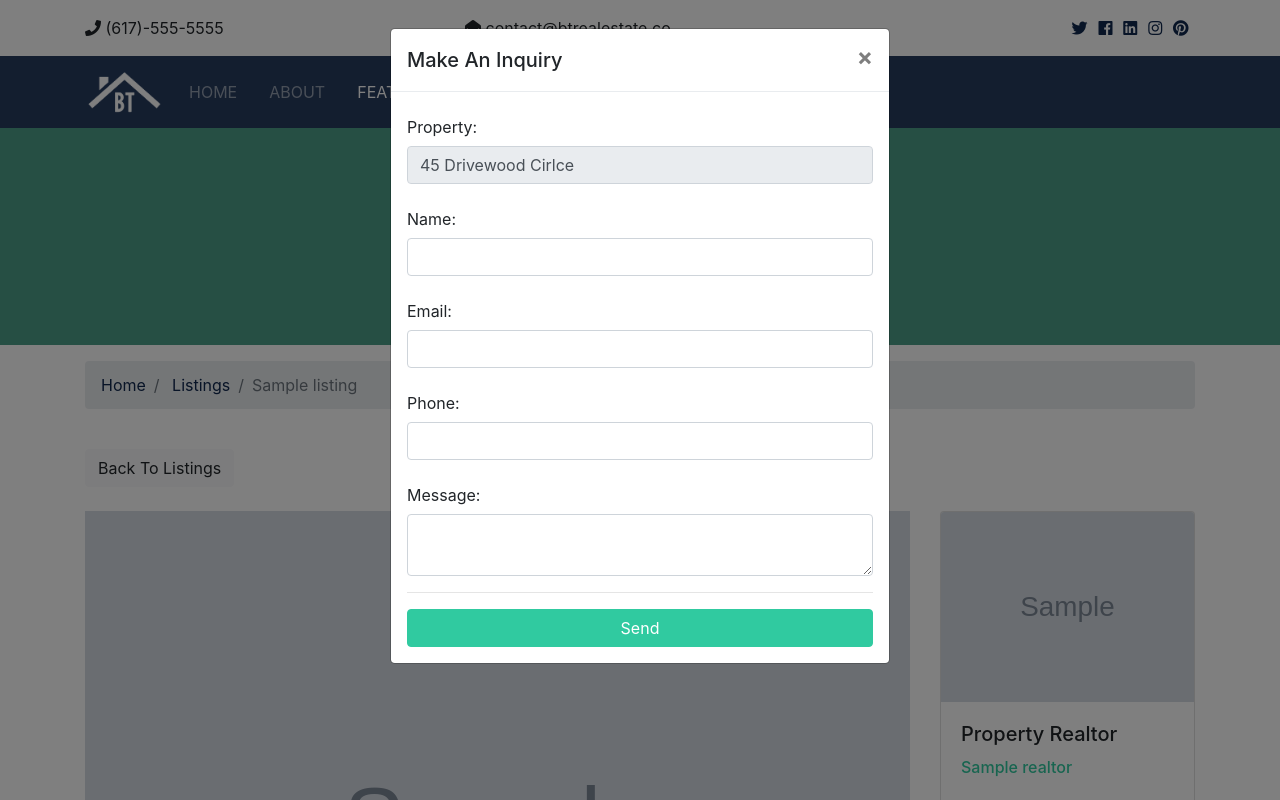
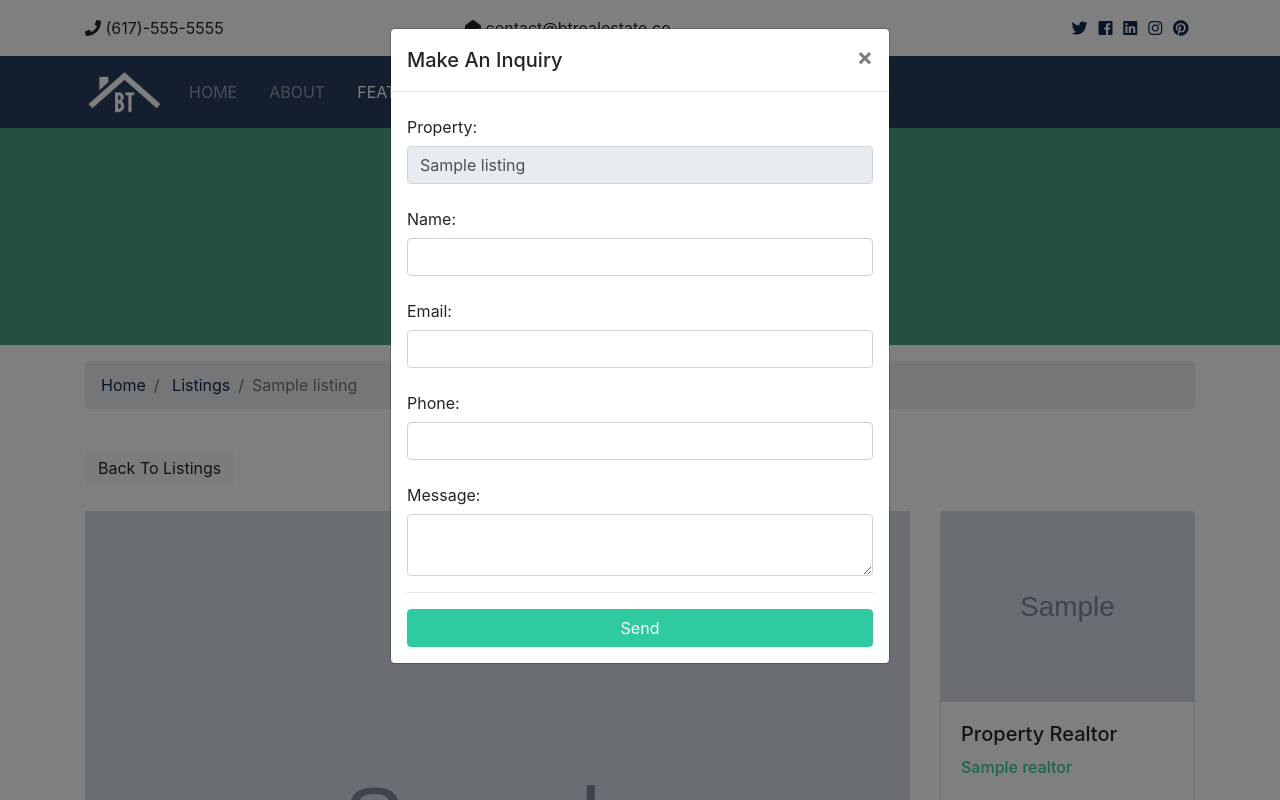
Before and after one commit to benjamintaiwo/Real-estate, a Django app: page /listings/1 in a window 1280 px wide, after a click on "Make An Inquiry". Run offline with Django 3.2, Linux system fonts and the light colour scheme; tables that the repository leaves empty hold one stand-in row (values such as "Sample post"); grey boxes marked "Sample" are stand-in pictures; some libraries are stand-ins or nearby versions.

Commit message:
EDIT: contacts

```diff
--- a/templates/listings/listing.html
+++ b/templates/listings/listing.html
@@ -182,15 +182,15 @@
                 <input type="hidden" name="listing_id" value="{{ listing.id }}">
                 <div class="form-group">
                   <label for="property_name" class="col-form-label">Property:</label>
-                  <input type="text" name="listing" class="form-control" value="45 Drivewood Cirlce" disabled>
+                  <input type="text" name="listing" class="form-control" value="{{listing.title}}" disabled>
                 </div>
                 <div class="form-group">
                   <label for="name" class="col-form-label">Name:</label>
-                  <input type="text" name="name" class="form-control" required>
+                  <input type="text" name="name" class="form-control" {% if user.is_authenticated %} value="{{user.first_name}} {{user.last_name}}"  {% endif %} required required>
                 </div>
                 <div class="form-group">
                   <label for="email" class="col-form-label">Email:</label>
-                  <input type="email" name="email" class="form-control" required>
+                  <input type="email" name="email" class="form-control" {% if user.is_authenticated %} value="{{ user.email }}" {% endif %} required>
                 </div>
                 <div class="form-group">
                   <label for="phone" class="col-form-label">Phone:</label>
```
